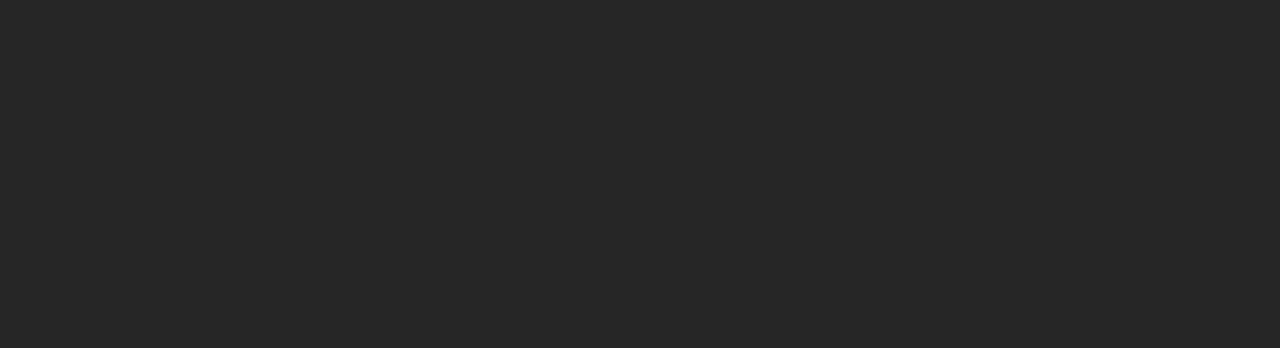
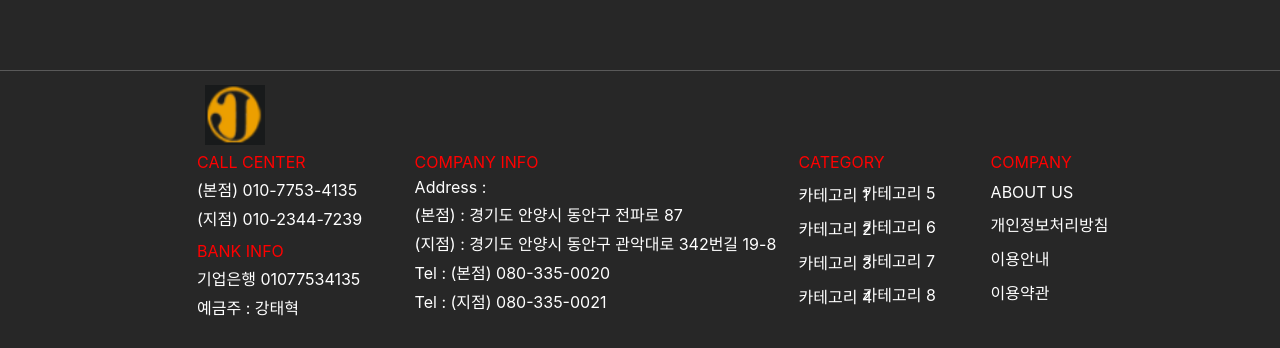
Before and after one commit to mulhowk/instrumentShop, a React (Create React App) app in the folder src/main/frontend/: page / in a window 1280 px wide. Shown: the part 449-797 px from the top of the page. Built offline with nearby package versions, Linux system fonts and the light colour scheme; no server answers.

Commit message:
feat(Footer.js) : add component Footer.js

```diff
--- a/src/main/frontend/src/components/Footer.js
+++ b/src/main/frontend/src/components/Footer.js
@@ -1,11 +1,52 @@
 import '../styles/App.css';
 import React from 'react';
 import '../styles/globalStyles.css'
+import '../styles/Footer.css'
 
 function Footer(){
     return(
-        <div>
-
+        <div className="footer">
+            <div className="footer-logo">
+                <img src="/logo2.png" alt='logoImg' width="60" height="60"></img>
+            </div>
+            <div className="call-center">
+                <p className="color-red">CALL CENTER </p>
+                <p> (본점) 010-7753-4135</p>
+                <p> (지점) 010-2344-7239</p>
+            </div>
+            <div className="bank-info">
+                <p className="color-red">BANK INFO</p>
+                <p>기업은행 01077534135</p>
+                <p>예금주 : 강태혁</p>
+            </div>
+            <div className="company-info">
+                <p className="color-red">COMPANY INFO</p>
+                <p>Address : </p>
+                <p>(본점) : 경기도 안양시 동안구 전파로 87</p>
+                <p>(지점) : 경기도 안양시 동안구 관악대로 342번길 19-8</p>
+                <p>Tel : (본점) 080-335-0020</p>
+                <p>Tel : (지점) 080-335-0021</p>
+            </div>
+            <div className="footer-category-01">
+                <p className="color-red">CATEGORY</p>
+                <a href="/"><p>카테고리 1</p></a>
+                <a href="/"><p>카테고리 2</p></a>
+                <a href="/"><p>카테고리 3</p></a>
+                <a href="/"><p>카테고리 4</p></a>
+            </div>
+            <div className="footer-category-02">
+                <a href="/"><p>카테고리 5</p></a>
+                <a href="/"><p>카테고리 6</p></a>
+                <a href="/"><p>카테고리 7</p></a>
+                <a href="/"><p>카테고리 8</p></a>
+            </div>
+            <div className="company">
+                <p className="color-red">COMPANY</p>
+                <a href="/"><p>ABOUT US</p></a>
+                <a href="/"><p>개인정보처리방침</p></a>
+                <a href="/"><p>이용안내</p></a>
+                <a href="/"><p>이용약관</p></a>
+            </div>
         </div>
     );
 }
--- a/src/main/frontend/src/pages/MainPage.js
+++ b/src/main/frontend/src/pages/MainPage.js
@@ -5,6 +5,7 @@
 import '../styles/globalStyles.css'
 import Header from "../components/Header";
 import MainCategory from "../components/MainCategory";
+import Footer from "../components/Footer";
 
 
 function MainPage() {
@@ -13,6 +14,8 @@
         <div className="main-page">
         <Header/>
     <MainCategory/>
+            <br/>
+        <Footer/>
         </div>
     );
 }
--- /dev/null
+++ b/src/main/frontend/src/styles/Footer.css
@@ -0,0 +1,72 @@
+.footer{
+    background-color: #272727;
+    min-height: 35vh;
+    display: flex;
+    align-items: center;
+    justify-content: center;
+    aspect-ratio: auto;
+    border-top: 1px solid #595959;
+    position : fixed;
+    bottom : 0;
+    text-align: center;
+    left: 0;
+    width: 100%;
+}
+.footer-logo{
+    position : absolute;
+    top:5%;
+    left:16%;
+}
+
+.call-center{
+    color: #FFFFFF;
+    position : absolute;
+    top:27%;
+    left:15%;
+}
+
+
+
+.bank-info{
+    color: #FFFFFF;
+    position : absolute;
+    top:59%;
+    left:15%;
+}
+
+.color-red{
+    color: red;
+}
+
+.company-info{
+    color: #FFFFFF;
+    position : absolute;
+    top:27%;
+    left:32%;
+}
+
+.footer-category-01{
+    color: #FFFFFF;
+    position : absolute;
+    top:27%;
+    left:62%;
+}
+
+.footer-category-02{
+    color: #FFFFFF;
+    position : absolute;
+    top:37%;
+    left:67%;
+}
+
+.company{
+    color: #FFFFFF;
+    position : absolute;
+    top:27%;
+    left:77%;
+}
+
+p{
+    margin: 5px;
+    text-align: left;
+}
```
Also changed, not shown: src/main/frontend/public/logo2.png (added).
